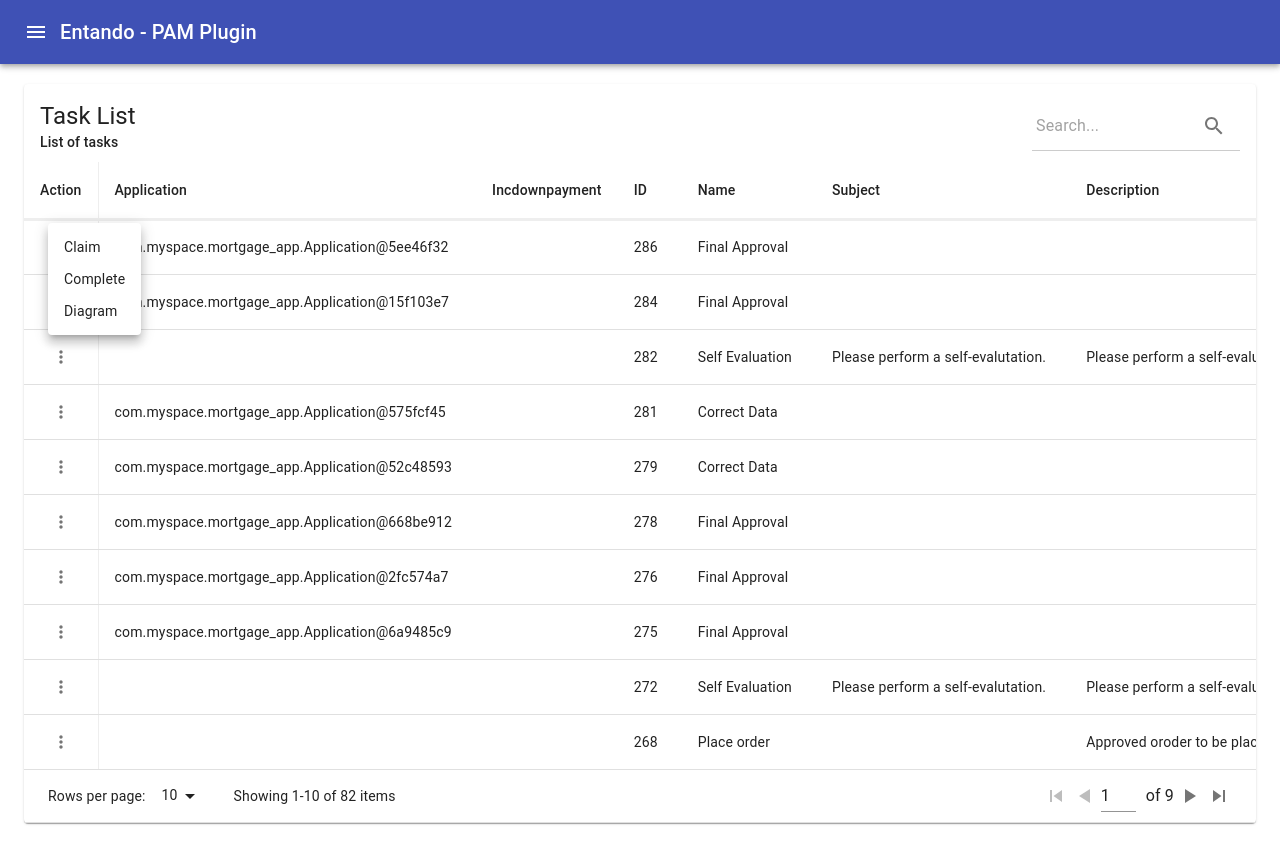
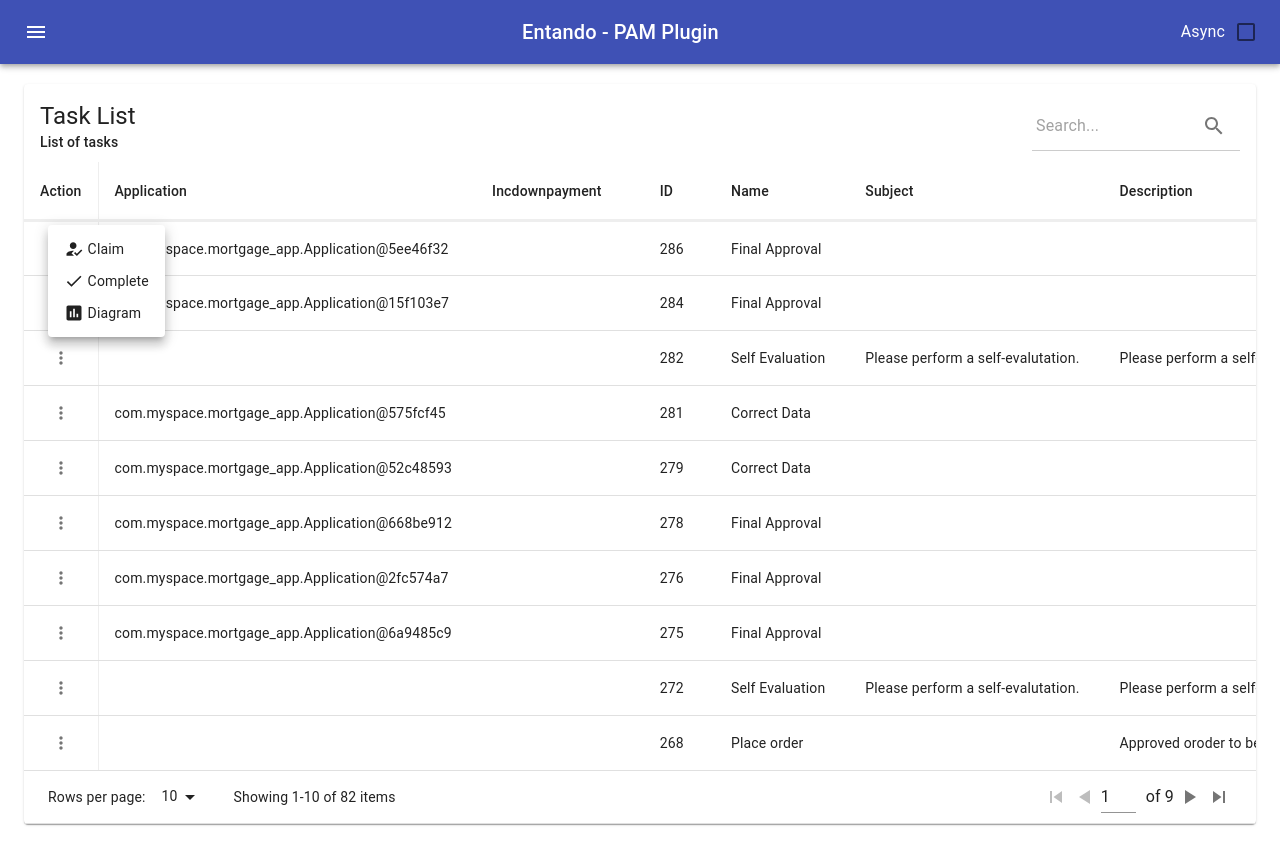
Before and after one commit to entando/entando-process-driven-plugin, a React (Create React App) app in the folder widgets/: page /TaskList in a window 1280 px wide. Both pictures are taken after a click on the button 60 px from the left and 247 px from the top of the page. Built offline with nearby package versions, Linux system fonts and the light colour scheme; no server answers.

Commit message:
Adding async flag and integrating sort functionality for both sync and async table

```diff
--- a/widgets/src/api/taskList.js
+++ b/widgets/src/api/taskList.js
@@ -2,10 +2,10 @@
 import getTasks from 'mocks/taskList/api.mock';
 import utils from 'utils';
 
-const get = async (connection, page, pageSize) => {
+const get = async (connection, page, pageSize, sortedColumn, sortOrder) => {
   if (IS_MOCKED_API) {
     await utils.timeout(MOCK_API_DELAY);
-    return getTasks(page, pageSize);
+    return getTasks(page, pageSize, sortedColumn, sortOrder);
   }
 
   const url = `${DOMAIN}/connections/${connection}/tasks`;
--- a/widgets/src/components/App/App.js
+++ b/widgets/src/components/App/App.js
@@ -1,7 +1,16 @@
 import React from 'react';
 import { BrowserRouter as Router, Route } from 'react-router-dom';
-import { AppBar, Container, Toolbar, Typography, IconButton } from '@material-ui/core';
+import {
+  AppBar,
+  Checkbox,
+  Container,
+  FormControlLabel,
+  Toolbar,
+  Typography,
+  IconButton,
+} from '@material-ui/core';
 import { Menu as MenuIcon } from '@material-ui/icons';
+import { makeStyles } from '@material-ui/core/styles';
 
 import 'components/App/App.css';
 import Menu from 'components/App/Menu';
@@ -10,23 +19,45 @@
 import Home from 'components/App/Home';
 import TaskList from 'components/TaskList/TaskList';
 
+const useStyles = makeStyles(theme => ({
+  appBar: {
+    flexGrow: 1,
+  },
+  menuButton: {
+    marginRight: theme.spacing(2),
+  },
+  title: {
+    flexGrow: 1,
+  },
+}));
+
 function App() {
   const [open, setOpen] = React.useState(false);
+  const [async, setAsync] = React.useState(false);
+  const classes = useStyles();
 
   return (
     <div className="App">
       <Router>
-        <AppBar position="static">
+        <AppBar position="static" className={classes.appBar}>
           <Toolbar>
             <IconButton
               edge="start"
               color="inherit"
               aria-label="menu"
               onClick={() => setOpen(true)}
+              className={classes.menuButton}
             >
               <MenuIcon />
             </IconButton>
-            <Typography variant="h6">Entando - PAM Plugin</Typography>
+            <Typography variant="h6" className={classes.title}>
+              Entando - PAM Plugin
+            </Typography>
+            <FormControlLabel
+              control={<Checkbox checked={async} onChange={() => setAsync(!async)} />}
+              label="Async"
+              labelPlacement="start"
+            />
           </Toolbar>
         </AppBar>
 
@@ -34,7 +65,7 @@
 
         <Container className="app-container">
           <Route path="/" exact component={Home} />
-          <Route path="/TaskList/" component={TaskList} />
+          <Route path="/TaskList/" render={() => <TaskList async={async} />} />
         </Container>
       </Router>
     </div>
--- a/widgets/src/components/TaskList/TaskList.js
+++ b/widgets/src/components/TaskList/TaskList.js
@@ -43,14 +43,19 @@
 
     this.setState({
       loading: false,
-      columns: normalizeColumns(config.columns),
+      columns: normalizeColumns(config.columns, taskList.payload[0]),
       rows: normalizeRows(taskList.payload),
       size: taskList.metadata.size,
       connection: config.connection,
     });
   };
 
-  updateRows = async (page, rowsPerPage = 5, callback = () => {}, sortedColumn, sortedOrder) => {
+  componentDidUpdate = prevProps => {
+    const { async } = this.props;
+    if (prevProps.async !== async) this.updateRows(0);
+  };
+
+  updateRows = async (page, rowsPerPage = 10, callback = () => {}, sortedColumn, sortedOrder) => {
     const { connection } = this.state;
 
     this.setState({ loading: true });
--- a/widgets/src/components/TaskList/normalizeData.js
+++ b/widgets/src/components/TaskList/normalizeData.js
@@ -1,12 +1,25 @@
 import ActionCell from 'components/common/Table/custom/ActionCell';
+import { compareDates, compareNumbers, compareStrings } from 'components/common/Table/utils';
 
-export const normalizeColumns = columns => {
+function getType(column, firstRow) {
+  let sortFunction = compareStrings;
+  if (firstRow[column] instanceof Date) {
+    sortFunction = compareDates;
+  } else if (typeof firstRow[column] === 'number') {
+    sortFunction = compareNumbers;
+  }
+
+  return sortFunction;
+}
+
+export const normalizeColumns = (columns, firstRow) => {
   const normalized = columns
     .filter(column => column.visible)
     .map(column => ({
       header: column.header,
       accessor: column.key,
       position: column.position,
+      sortFunction: getType(column, firstRow),
     }));
   // order columns
   normalized.sort((a, b) => (a.position > b.position ? 1 : a.position < b.position ? -1 : 0));
--- a/widgets/src/components/common/IconMenuButton.js
+++ b/widgets/src/components/common/IconMenuButton.js
@@ -50,7 +50,7 @@
             },
           }}
         >
-          {menuItems.map(({ onClick, text }) => (
+          {menuItems.map(({ onClick, text, icon }) => (
             <MenuItem
               onClick={() => {
                 if (onClick) onClick();
@@ -59,7 +59,7 @@
               key={text}
               dense
             >
-              {text}
+              {icon} {`\u00a0${text}`}
             </MenuItem>
           ))}
         </Menu>
--- a/widgets/src/components/common/Table/Table.js
+++ b/widgets/src/components/common/Table/Table.js
@@ -67,7 +67,24 @@
   }
 
   createSortHandler = property => () => {
-    const { columns } = this.props;
+    const { columns, lazyLoadingProps } = this.props;
+
+    if (lazyLoadingProps && lazyLoadingProps.onChange) {
+      const { sortOrder, sortedColumn, rowsPerPage } = this.state;
+      const newSortOder = sortedColumn === property ? swapOrder(sortOrder) : 'asc';
+      lazyLoadingProps.onChange(
+        0,
+        rowsPerPage,
+        () =>
+          this.setState({
+            page: 0,
+            sortedColumn: property,
+            sortOrder: newSortOder,
+          }),
+        property,
+        newSortOder
+      );
+    } else {
       const { sortFunction } = columns.find(column => {
         return column.accessor === property;
       });
@@ -78,14 +95,22 @@
         sortFunction,
         sortOrder: sortedColumn === property ? swapOrder(sortOrder) : 'asc',
       }));
+    }
   };
 
   handleChangeRowsPerPage = event => {
     const { lazyLoadingProps } = this.props;
+    const { sortedColumn, sortOrder } = this.state;
     const rowsPerPage = event.target.value;
 
     if (lazyLoadingProps && lazyLoadingProps.onChange) {
-      lazyLoadingProps.onChange(0, rowsPerPage, () => this.setState({ page: 0, rowsPerPage }));
+      lazyLoadingProps.onChange(
+        0,
+        rowsPerPage,
+        () => this.setState({ page: 0, rowsPerPage }),
+        sortedColumn,
+        sortOrder
+      );
     } else {
       this.setState({ page: 0, rowsPerPage });
     }
@@ -93,11 +118,11 @@
 
   handleChangePage = page => {
     const { lazyLoadingProps } = this.props;
-    const { rowsPerPage } = this.state;
+    const { rowsPerPage, sortedColumn, sortOrder } = this.state;
 
     this.setState({ page });
     if (lazyLoadingProps && lazyLoadingProps.onChange) {
-      lazyLoadingProps.onChange(page, rowsPerPage);
+      lazyLoadingProps.onChange(page, rowsPerPage, undefined, sortedColumn, sortOrder);
     }
   };
 
--- a/widgets/src/components/common/Table/custom/ActionCell.js
+++ b/widgets/src/components/common/Table/custom/ActionCell.js
@@ -1,4 +1,7 @@
 import React from 'react';
+import DoneIcon from '@material-ui/icons/Done';
+import HowToRegIcon from '@material-ui/icons/HowToReg';
+import AssessmentIcon from '@material-ui/icons/Assessment';
 
 import IconMenuButton from 'components/common/IconMenuButton';
 
@@ -6,12 +9,15 @@
   const menuItems = [
     {
       text: 'Claim',
+      icon: <HowToRegIcon fontSize="small" />,
     },
     {
       text: 'Complete',
+      icon: <DoneIcon fontSize="small" />,
     },
     {
       text: 'Diagram',
+      icon: <AssessmentIcon fontSize="small" />,
     },
   ];
 
--- a/widgets/src/components/common/Table/utils.js
+++ b/widgets/src/components/common/Table/utils.js
@@ -26,8 +26,8 @@
 
 export function compareStrings(accessor, sortOrder) {
   return (rowA, rowB) => {
-    const stringA = rowA[accessor].toUpperCase();
-    const stringB = rowB[accessor].toUpperCase();
+    const stringA = rowA[accessor] ? rowA[accessor].toUpperCase() : '';
+    const stringB = rowB[accessor] ? rowB[accessor].toUpperCase() : '';
     if (sortOrder === 'asc') {
       if (stringA < stringB) {
         return -1;
--- a/widgets/src/mocks/taskList/api.mock.js
+++ b/widgets/src/mocks/taskList/api.mock.js
@@ -14,7 +14,7 @@
   let sortFunction = compareStrings;
   if (tasks.payload[0][sortedColumn] instanceof Date) {
     sortFunction = compareDates;
-  } else if (tasks.payload[0][sortedColumn] instanceof Number) {
+  } else if (typeof tasks.payload[0][sortedColumn] === 'number') {
     sortFunction = compareNumbers;
   }
 
@@ -25,7 +25,7 @@
   // get the desired page
   const firstRow = page * rowsPerPage;
   const lastRow = firstRow + rowsPerPage;
-  displayRows = page && rowsPerPage ? displayRows.slice(firstRow, lastRow) : displayRows;
+  displayRows = Number.isNaN(firstRow) ? displayRows : displayRows.slice(firstRow, lastRow);
 
   return {
     payload: displayRows,
```
Lines whose indentation alone changed are shown as unchanged.
